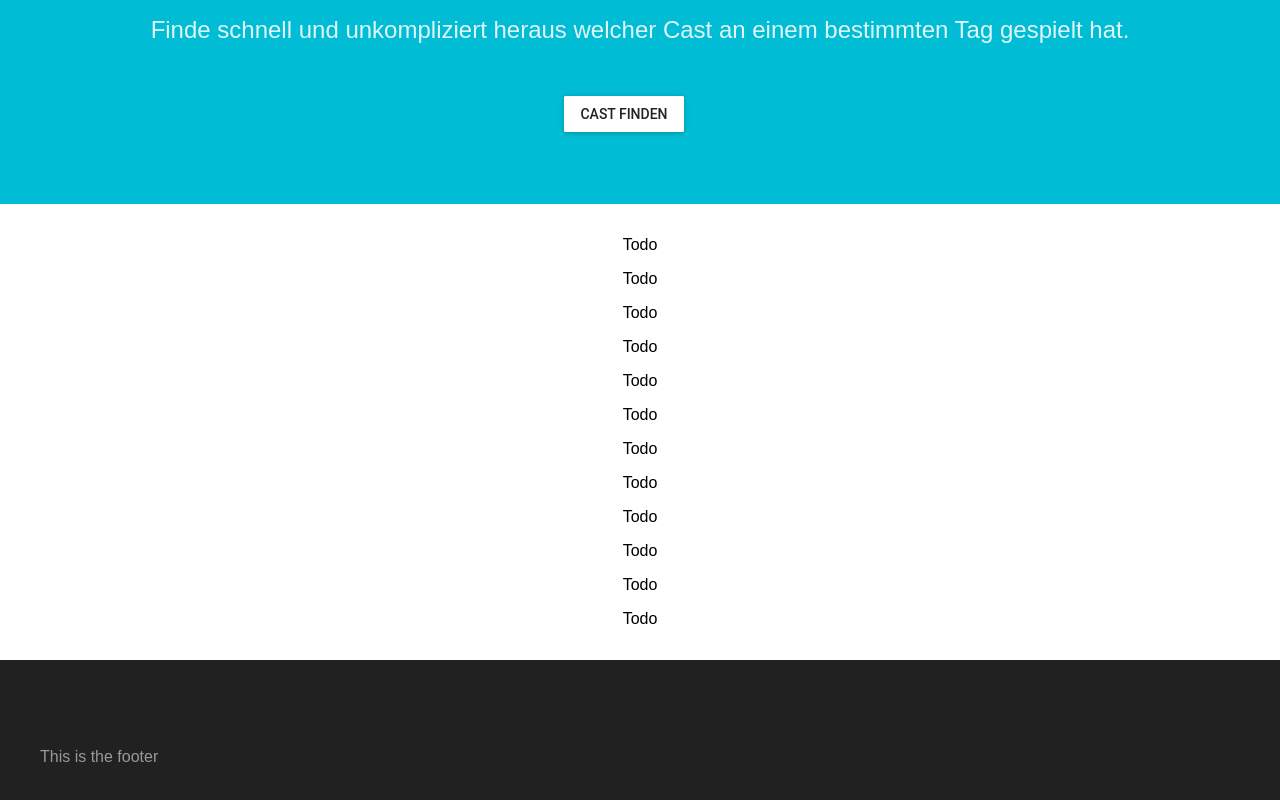
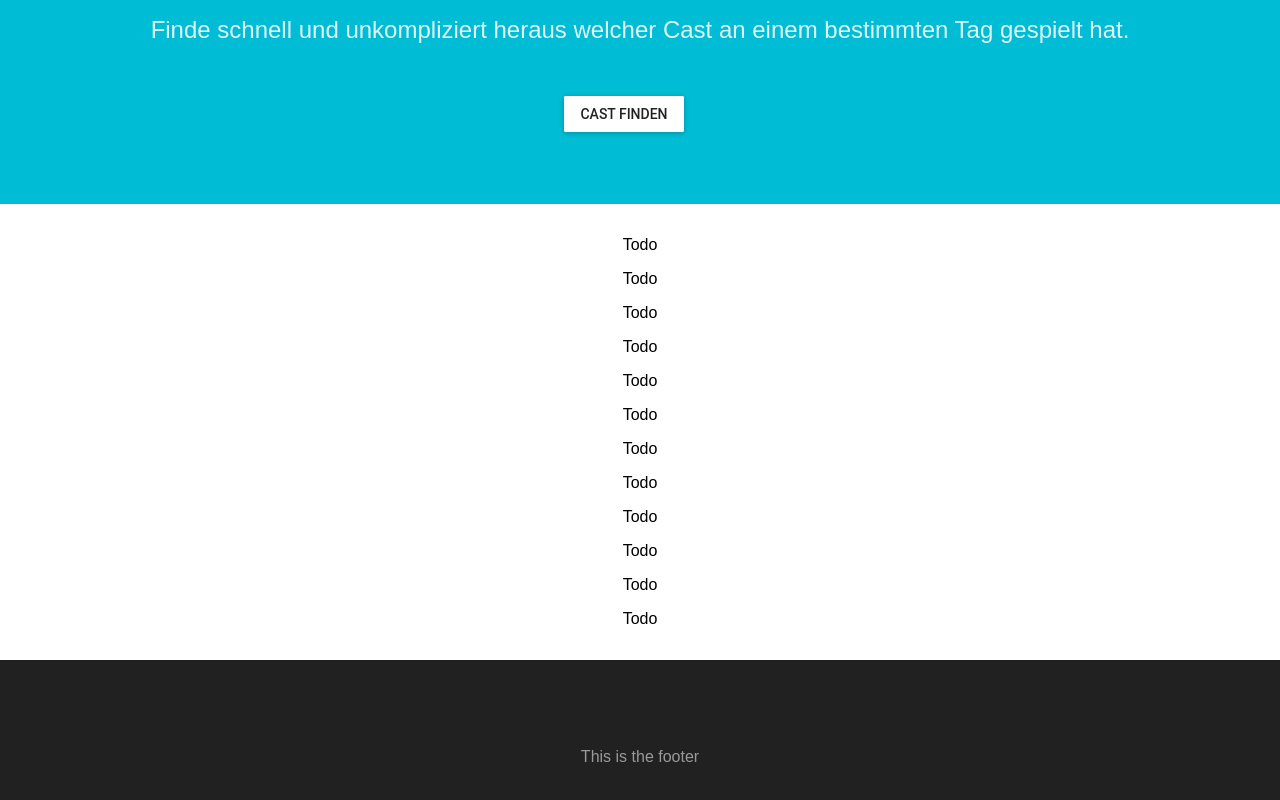
Before and after one commit to tanzdervampire/website, a React (Create React App) app: page / in a window 1280 px wide. Shown: the part 196-996 px from the top of the page. Built offline with nearby package versions, Linux system fonts and the light colour scheme; what react-tap-event-plugin would draw is missing.

Commit message:
fix footer style

```diff
--- a/src/App.js
+++ b/src/App.js
@@ -141,11 +141,11 @@ class App extends Component {
             root: {
                 backgroundColor: grey900,
                 position: "relative",
-                bottom: 0
+                bottom: 0,
+                textAlign: "center"
             },
             p: {
                 color: lightWhite,
-                maxWidth: 500
             }
         };
 
```
